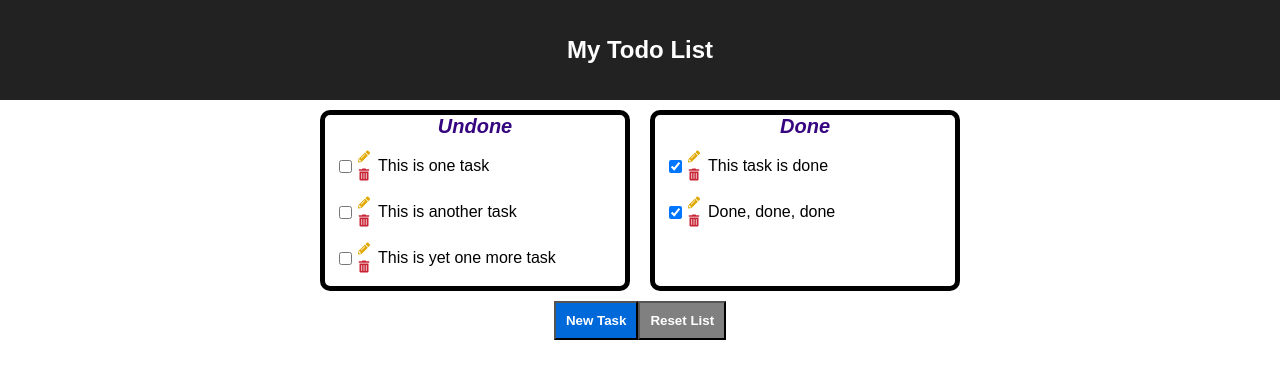
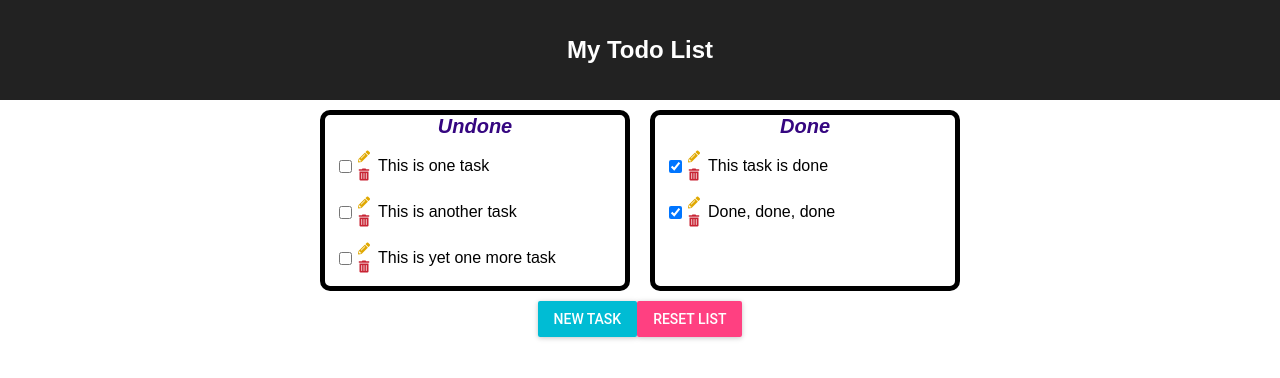
Before and after one commit to urbinans/todo-react-app, a React (Create React App) app: page / in a window 1280 px wide. Shown: the top 378 px of the page. Built offline with nearby package versions, Linux system fonts and the light colour scheme.

Commit message:
TaskAdder styled

```diff
--- a/package.json
+++ b/package.json
@@ -5,6 +5,7 @@
   "homepage": "https://urbinans.github.io/todo-react-app",
   "dependencies": {
     "gh-pages": "^1.1.0",
+    "material-ui": "^0.20.0",
     "react": "^16.2.0",
     "react-dom": "^16.2.0",
     "react-scripts": "1.1.1"
--- a/src/App.js
+++ b/src/App.js
@@ -3,6 +3,8 @@
 */
 
 import React, { Component } from 'react';
+import MuiThemeProvider from 'material-ui/styles/MuiThemeProvider';
+import RaisedButton from 'material-ui/RaisedButton';
 import './App.css';
 import TaskLister from './TaskLister';
 import TaskAdder from './TaskAdder';
@@ -157,12 +159,13 @@ class App extends Component {
       addSection = <TaskAdder newTask={this.state.newTask} handleSave={this.handleSave} handleCancel={this.handleCancel}/>
     } else {
       addSection = <div>
-                    <button className="App-new-task-button" onClick={this.handleNewTask}>New Task</button>
-                    <button className="App-reset-button" onClick={this.handleReset}>Reset List</button>
+                    <RaisedButton primary={true} label="New Task" onClick={this.handleNewTask} />
+                    <RaisedButton secondary={true} label="Reset List" onClick={this.handleReset} />
                    </div>
     }
 
     return (
+      <MuiThemeProvider>
         <div className="App">
           <header className="App-header">
             <h1 className="App-title">My Todo List</h1>
@@ -185,6 +188,7 @@ class App extends Component {
           </div>
           {addSection}
         </div>
+      </MuiThemeProvider>
     );
   }
 }
--- a/src/TaskAdder.js
+++ b/src/TaskAdder.js
@@ -1,4 +1,6 @@
 import React, { Component } from 'react';
+import RaisedButton from 'material-ui/RaisedButton';
+import TextField from 'material-ui/TextField';
 import './TaskAdder.css'
 
 class TaskAdder extends Component {
@@ -24,11 +26,17 @@ class TaskAdder extends Component {
   render() {
     return (
       <div className="Task-adder">
-        Please, add a new task:
-        <textarea cols="30" rows="2" placeholder="New Task" defaultValue={this.state.newTask} onChange={this.handleChange}></textarea>
+        <TextField
+          hintText="New Task"
+          floatingLabelText="Please, add a new task:"
+          multiLine={true}
+          defaultValue={this.state.newTask}
+          onChange={this.handleChange}
+          floatingLabelStyle={{display: 'block'}}
+        />
         <div className="Adder-buttons">
-          <button className="Save-button" onClick={this.handleSave}>Save Task</button>
-          <button className="Cancel-button" onClick={this.props.handleCancel}>Cancel</button>
+          <RaisedButton label="Save Task" primary={true} onClick={this.handleSave} />
+          <RaisedButton label="Cancel" secondary={true} onClick={this.props.handleCancel} />
         </div>
       </div>
     );
```
Also changed, not shown: 1 other file (tests, documents, lock files or other folders). Lines whose indentation alone changed are shown as unchanged.
